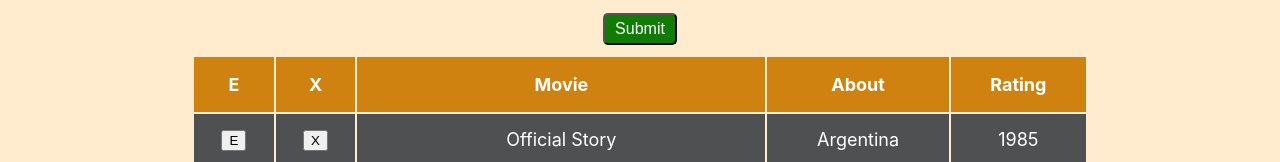
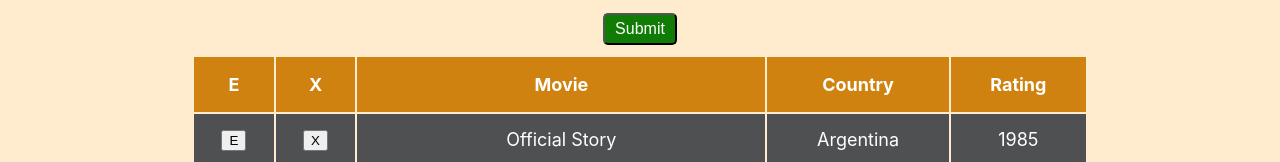
Before and after one commit to darciovilela/react-movies, a React (Create React App) app: page / in a window 1280 px wide. Both pictures are taken after a click on the item "Latin Movies". Shown: the part 436-598 px from the top of the page. Built offline with nearby package versions, Linux system fonts and the light colour scheme; data requests are answered from the project's data file.

Commit message:
Fix column name

```diff
--- a/src/components/LatinMovies.tsx
+++ b/src/components/LatinMovies.tsx
@@ -29,7 +29,7 @@ export const LatinMovies = () => {
             <th>E</th>
             <th>X</th>
             <th>Movie</th>
-            <th>About</th>
+            <th>Country</th>
             <th>Rating</th>
           </tr>
         </thead>
```
